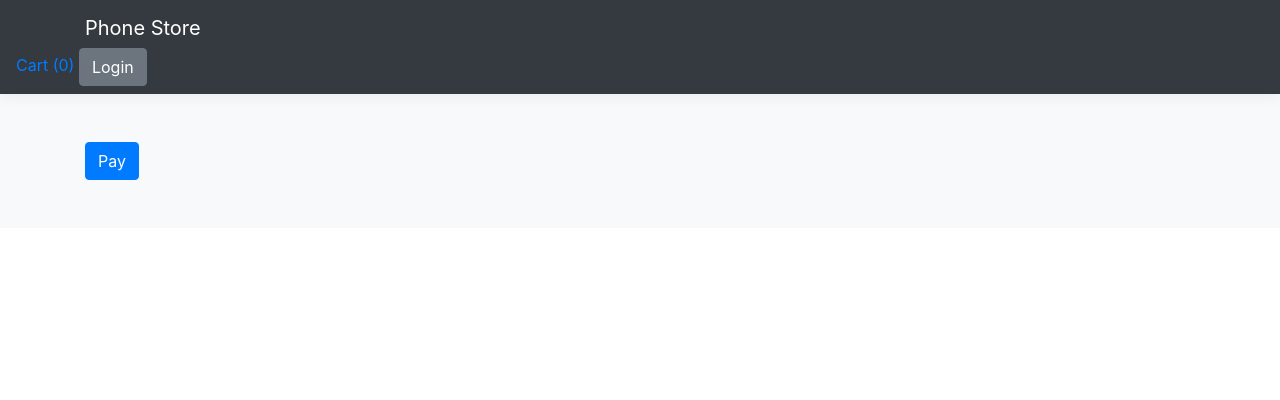
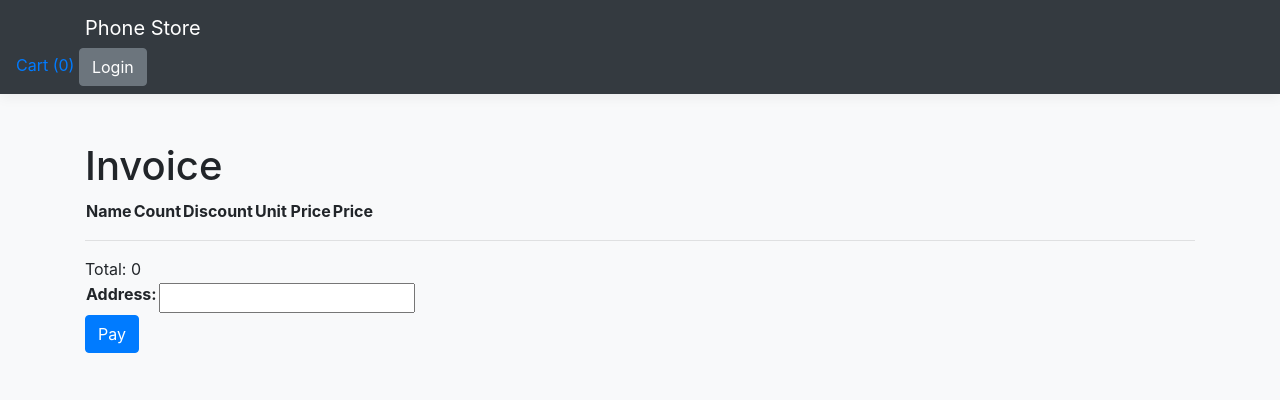
Before and after one commit to Nazila001/Store, a Django app: page /checkout in a window 1280 px wide. Shown: the top 400 px of the page. Run offline with Django 4.2, Linux system fonts and the light colour scheme; lists and menus that the app fills with data are empty; some libraries are stand-ins or nearby versions.

Commit message:
pay button added

```diff
--- a/core/templates/core/checkout.html
+++ b/core/templates/core/checkout.html
@@ -1,9 +1,37 @@
 {% extends 'base.html' %}
 
 {% block content %}
+    <h1>Invoice</h1>
+    <table>
+        <thead>
+            <tr>
+                <th>Name</th><th>Count</th><th>Discount</th>
+                <th>Unit Price</th><th>Price</th>
+            </tr>
+        </thead>
+        <tbody>
+            {% for id,item in cart.items %}
+            <tr class="item-row" data-id="{{ id }}">
+                <td>{{ item.obj.name }}</td>
+                <td>{{ item.count }}</td>
+                <td>{{ item.obj.discount }}</td>
+                <td>{{ item.obj.price }}</td>
+                <td>{{ item.price }}</td>
+            </tr>
+            {% endfor %}
+        </tbody>
+    </table>
+    <hr/>
+    Total: <span id="total-price">{{ total }}</span>
 
 
-    <a href="{% url 'core:pay' %}" class="btn btn-primary">Pay</a>
+    <form mothod="post" action="{% url 'core:checkout' %}">
+        {% csrf_token %}
+        <table>
+            {{ form }}
+        </table>
+        <input type = 'submit'  class="btn btn-primary" value = "Pay"/>
+    </form>
 
 
 {% endblock %}
--- a/core/views.py
+++ b/core/views.py
@@ -54,7 +54,8 @@ class AddToCartView(View):
 
         if request.headers.get('x-requested-with') == 'XMLHttpRequest':
             # Serialization
-            return JsonResponse(cart)
+            return JsonResponse({'total': get_cart_total_price(cart),
+                                 'cart': cart})
         # else
         return HttpResponseRedirect(reverse('core:product_list'))
 
@@ -100,7 +101,19 @@ class VerifyView(View):
 class CheckoutView(View):
     def get(self, request):
         form = forms.InvoiceForm()
-        return render(request, 'core/checkout.html', {'form' : form})
+        cart = get_cart(request)
+        objects = models.Product.objects.filter(id__in=list(cart.keys()))
+        cart_objects = {}
+        for id,count in cart.items():
+            obj = objects.get(id=id)
+            cart_objects[id] = {
+                'obj': obj,
+                'price': (obj.price - obj.price * obj.discount) * count,
+                'count': count,
+            }
+        return render(request, 'core/checkout.html', {'form': form,
+                                                      'total': get_cart_total_price(cart),
+                                                      'cart': cart_objects})
 
     def post(self, request):
         form = forms.InvoiceForm(request.POST)
```
